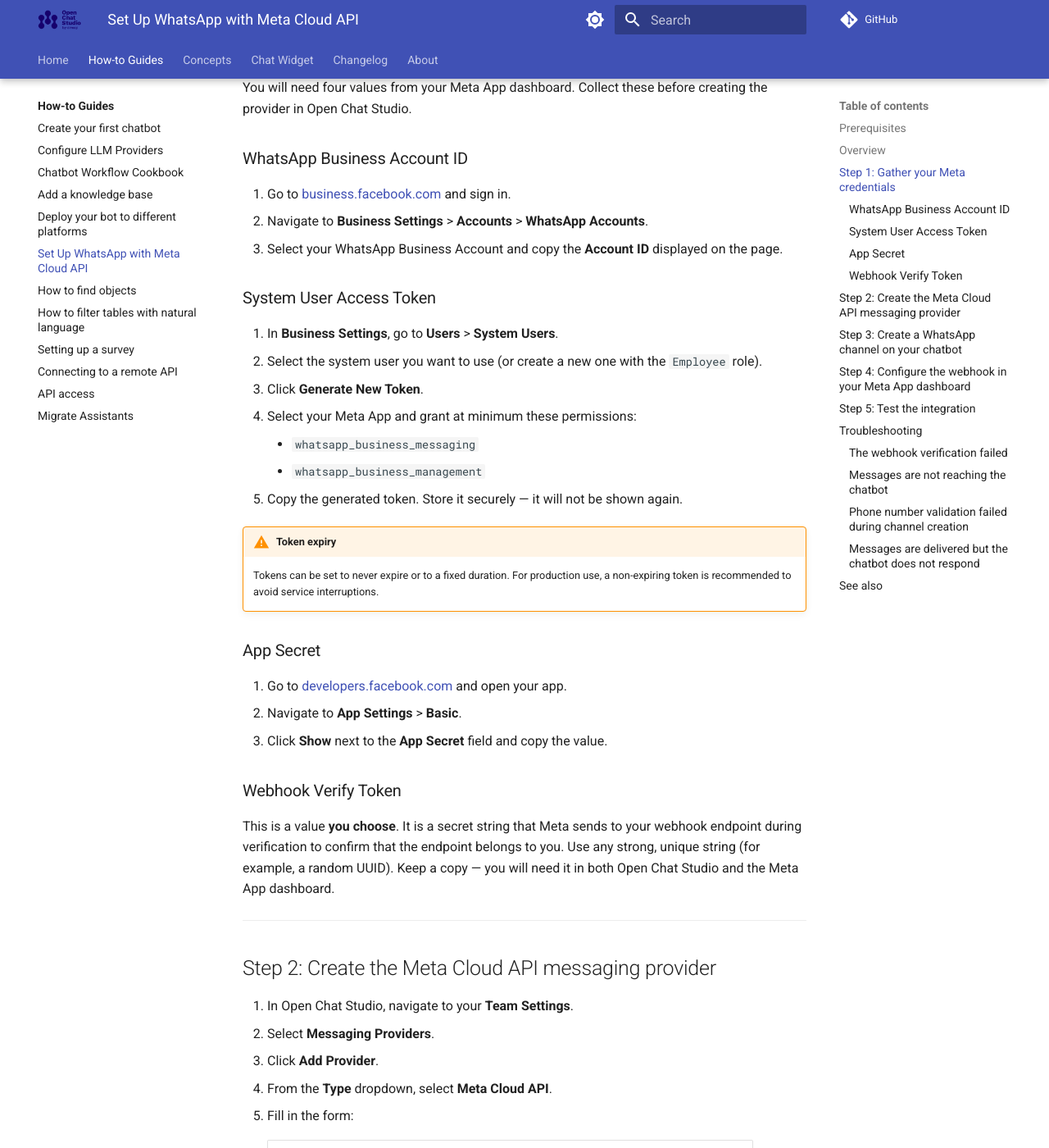
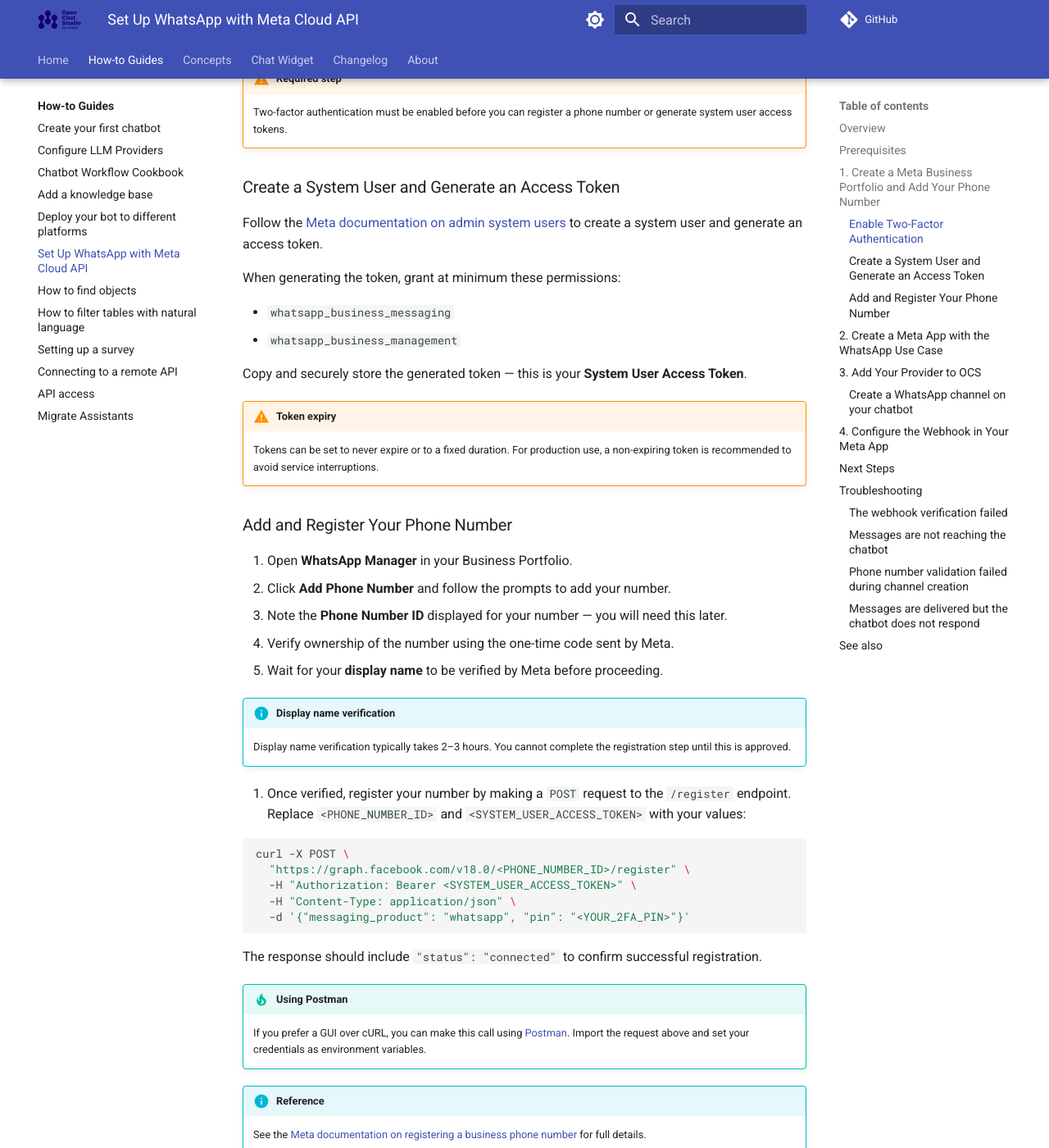
Before and after one commit to dimagi/open-chat-studio-docs, an MkDocs documentation site: the page built from docs/how-to/whatsapp_meta_cloud_api.md, in a window 1280 px wide and 1400 px high, scrolled down 1051 px. Shown: the whole window at 82% size. Built offline with MkDocs 1.6.1 and Material for MkDocs 9.7.7, drawn with Linux system fonts in a browser that asks for light colours; a script that is not in the unit is left out; comment, search, counter and statistics services are not loaded; some of the changed text lies outside the part shown.

Commit message:
Add Meta-side setup instructions to WhatsApp Meta Cloud API guide
Co-authored-by: Chris Smit <SmittieC@users.noreply.github.com>

````diff
--- a/docs/how-to/whatsapp_meta_cloud_api.md
+++ b/docs/how-to/whatsapp_meta_cloud_api.md
@@ -1,92 +1,127 @@
 # Set Up WhatsApp with Meta Cloud API
 
-This guide walks you through connecting a chatbot to WhatsApp using the **Meta Cloud API** messaging provider. This integration connects Open Chat Studio directly to the WhatsApp Business Platform, without routing traffic through a third-party intermediary such as Twilio or Turn.io.
+This guide walks you through connecting a WhatsApp number to Open Chat Studio (OCS) using the **Meta Cloud API**. This is an alternative to using Twilio or Turn.io as your WhatsApp provider.
 
 !!! note "Current limitations"
     Phase 1 of this integration supports **text messages only**. Audio message support is planned for a future release.
 
+## Overview
+
+Setting up a WhatsApp channel via Meta Cloud API involves four main stages:
+
+1. [Create a Meta Business Portfolio and add your phone number](#1-create-a-meta-business-portfolio-and-add-your-phone-number)
+2. [Create a Meta App with the WhatsApp use case](#2-create-a-meta-app-with-the-whatsapp-use-case)
+3. [Add your provider to OCS](#3-add-your-provider-to-ocs)
+4. [Configure the webhook in your Meta App](#4-configure-the-webhook-in-your-meta-app)
+
 ## Prerequisites
 
-Before you begin, ensure you have the following:
-
-- An active [Meta for Developers](https://developers.facebook.com/) account
-- A [WhatsApp Business Account (WABA)](https://business.facebook.com/) with at least one registered phone number
-- A **System User Access Token** with the `whatsapp_business_messaging` and `whatsapp_business_management` permissions
-- Your **App Secret** from your Meta App dashboard
-- Admin access to your Open Chat Studio team
-
-## Overview
-
-Setting up the Meta Cloud API integration involves three stages:
-
-1. **Create a Meta Cloud API messaging provider** in Open Chat Studio with your Meta credentials.
-2. **Create a WhatsApp channel** on your chatbot using the new provider.
-3. **Configure the webhook** in your Meta App dashboard to forward incoming messages to Open Chat Studio.
+- A Meta Business Portfolio (formerly Meta Business Manager)
+- A phone number to register with WhatsApp (must not already be active on WhatsApp)
+- Access to a tool for making API calls (e.g., cURL or Postman)
+- Admin access to your OCS team
 
 ---
 
-## Step 1: Gather your Meta credentials
+## 1. Create a Meta Business Portfolio and Add Your Phone Number
 
-You will need four values from your Meta App dashboard. Collect these before creating the provider in Open Chat Studio.
+### Enable Two-Factor Authentication
 
-### WhatsApp Business Account ID
+Before proceeding, log in to [Meta Business Manager](https://business.facebook.com) and enable two-factor authentication (2FA) in the **Security Center**.
 
-1. Go to [business.facebook.com](https://business.facebook.com/) and sign in.
-2. Navigate to **Business Settings** > **Accounts** > **WhatsApp Accounts**.
-3. Select your WhatsApp Business Account and copy the **Account ID** displayed on the page.
+!!! warning "Required step"
+    Two-factor authentication must be enabled before you can register a phone number or generate system user access tokens.
 
-### System User Access Token
+### Create a System User and Generate an Access Token
 
-1. In **Business Settings**, go to **Users** > **System Users**.
-2. Select the system user you want to use (or create a new one with the `Employee` role).
-3. Click **Generate New Token**.
-4. Select your Meta App and grant at minimum these permissions:
-    - `whatsapp_business_messaging`
-    - `whatsapp_business_management`
-5. Copy the generated token. Store it securely — it will not be shown again.
+Follow the [Meta documentation on admin system users](https://developers.facebook.com/documentation/business-messaging/whatsapp/access-tokens#admin-system-users) to create a system user and generate an access token.
+
+When generating the token, grant at minimum these permissions:
+
+- `whatsapp_business_messaging`
+- `whatsapp_business_management`
+
+Copy and securely store the generated token — this is your **System User Access Token**.
 
 !!! warning "Token expiry"
     Tokens can be set to never expire or to a fixed duration. For production use, a non-expiring token is recommended to avoid service interruptions.
 
-### App Secret
+### Add and Register Your Phone Number
 
-1. Go to [developers.facebook.com](https://developers.facebook.com/) and open your app.
-2. Navigate to **App Settings** > **Basic**.
-3. Click **Show** next to the **App Secret** field and copy the value.
+1. Open **WhatsApp Manager** in your Business Portfolio.
+2. Click **Add Phone Number** and follow the prompts to add your number.
+3. Note the **Phone Number ID** displayed for your number — you will need this later.
+4. Verify ownership of the number using the one-time code sent by Meta.
+5. Wait for your **display name** to be verified by Meta before proceeding.
 
-### Webhook Verify Token
+!!! info "Display name verification"
+    Display name verification typically takes 2–3 hours. You cannot complete the registration step until this is approved.
 
-This is a value **you choose**. It is a secret string that Meta sends to your webhook endpoint during verification to confirm that the endpoint belongs to you. Use any strong, unique string (for example, a random UUID). Keep a copy — you will need it in both Open Chat Studio and the Meta App dashboard.
+6. Once verified, register your number by making a `POST` request to the `/register` endpoint. Replace `<PHONE_NUMBER_ID>` and `<SYSTEM_USER_ACCESS_TOKEN>` with your values:
+
+```bash
+curl -X POST \
+  "https://graph.facebook.com/v18.0/<PHONE_NUMBER_ID>/register" \
+  -H "Authorization: Bearer <SYSTEM_USER_ACCESS_TOKEN>" \
+  -H "Content-Type: application/json" \
+  -d '{"messaging_product": "whatsapp", "pin": "<YOUR_2FA_PIN>"}'
+```
+
+The response should include `"status": "connected"` to confirm successful registration.
+
+!!! tip "Using Postman"
+    If you prefer a GUI over cURL, you can make this call using [Postman](https://www.postman.com/). Import the request above and set your credentials as environment variables.
+
+!!! info "Reference"
+    See the [Meta documentation on registering a business phone number](https://developers.facebook.com/documentation/business-messaging/whatsapp/business-phone-numbers/registration) for full details.
 
 ---
 
-## Step 2: Create the Meta Cloud API messaging provider
+## 2. Create a Meta App with the WhatsApp Use Case
 
-1. In Open Chat Studio, navigate to your **Team Settings**.
-2. Select **Messaging Providers**.
-3. Click **Add Provider**.
-4. From the **Type** dropdown, select **Meta Cloud API**.
-5. Fill in the form:
+1. Follow the [Meta WhatsApp get-started guide](https://developers.facebook.com/documentation/business-messaging/whatsapp/get-started) to create a new Meta App.
+2. When prompted to select a use case, choose **WhatsApp**.
+3. Link the app to your Business Portfolio.
+4. Once the app is created, navigate to **App Settings** > **Basic** and note the following values:
+    - **App ID**
+    - **App Secret** — click **Show** to reveal it and store it securely.
 
-    | Field | Value |
-    |---|---|
-    | Name | A label to identify this provider (e.g., `My WhatsApp Business`) |
-    | WhatsApp Business Account ID | The Account ID from Step 1 |
-    | System User Access Token | The access token from Step 1 |
-    | App Secret | The App Secret from Step 1 |
-    | Webhook Verify Token | The verify token you chose in Step 1 |
+---
 
-6. Click **Save**.
+## 3. Add Your Provider to OCS
+
+Before connecting OCS to Meta, you need to configure a messaging provider in OCS. Gather the following values:
+
+| Value | Where to find it |
+|---|---|
+| `WhatsApp Business Account ID` | In Business Settings > Accounts > WhatsApp Accounts, select your account and copy the **Account ID** |
+| `App Secret` | **Meta App** > **App Settings** > **Basic** > **App Secret** |
+| `Webhook Verify Token` | A random string you generate yourself (see note below) |
+| `System User Access Token` | Generated in [Step 1](#create-a-system-user-and-generate-an-access-token) |
+
+!!! tip "Generating a webhook verify token"
+    The `Webhook Verify Token` is a secret string you create. It can be any random string (e.g., a UUID). Keep a copy — you will need it when configuring the webhook in Step 4.
+
+To add the provider in OCS:
+
+1. Navigate to your **Team Settings** in OCS.
+2. Go to **Messaging Providers** and click **Add Provider**.
+3. From the **Type** dropdown, select **Meta Cloud API**.
+4. Fill in the form with the values gathered above:
+    - **Name** — a label to identify this provider (e.g., `My WhatsApp Business`)
+    - **WhatsApp Business Account ID**
+    - **System User Access Token**
+    - **App Secret**
+    - **Webhook Verify Token**
+5. Click **Save**.
 
 The provider is now available to use when creating channels.
 
----
-
-## Step 3: Create a WhatsApp channel on your chatbot
+### Create a WhatsApp channel on your chatbot
 
 1. Navigate to the **Chatbot** you want to deploy to WhatsApp.
 2. Click the **+** (plus) icon to add a channel and select **WhatsApp**.
-3. In the **Messaging Provider** field, select the Meta Cloud API provider you created in Step 2.
+3. In the **Messaging Provider** field, select the Meta Cloud API provider you just created.
 4. Enter the **WhatsApp phone number** associated with your WhatsApp Business Account (include the country code, for example `+12025550123`).
 5. Click **Create**.
 
@@ -97,7 +132,10 @@ Open Chat Studio validates the phone number against your WhatsApp Business Accou
 
 ---
 
-## Step 4: Configure the webhook in your Meta App dashboard
+## 4. Configure the Webhook in Your Meta App
+
+!!! warning "Order matters"
+    Only configure the webhook in Meta after the messaging provider has been saved in OCS. Meta verifies the webhook immediately, and OCS needs the provider to exist in order to respond successfully.
 
 Open Chat Studio uses a **single global webhook endpoint** for all Meta Cloud API channels:
 
@@ -110,25 +148,33 @@ https://openchatstudio.com/api/channels/meta/
 
 To configure the webhook:
 
-1. Go to [developers.facebook.com](https://developers.facebook.com/) and open your app.
-2. In the left sidebar, click **WhatsApp** > **Configuration**.
+1. Open your Meta App in the [Meta Developer Portal](https://developers.facebook.com/).
+2. In the left sidebar, navigate to **WhatsApp** > **Configuration**.
 3. Under **Webhook**, click **Edit**.
 4. Enter the following values:
 
     | Field | Value |
     |---|---|
     | Callback URL | `https://openchatstudio.com/api/channels/meta/` |
-    | Verify Token | The verify token you chose in Step 1 |
+    | Verify Token | The `Webhook Verify Token` you created in Step 3 |
 
-5. Click **Verify and Save**. Meta will send a verification request to the endpoint. Open Chat Studio will respond automatically if the verify token matches.
-6. After verification succeeds, subscribe to the **`messages`** webhook field under **Webhook Fields**.
+5. Click **Verify and Save**. Meta will send a verification request to OCS to confirm the token matches.
+6. Once verified, subscribe to the **`messages`** webhook field to ensure incoming messages are forwarded to OCS.
+
+!!! info "Reference"
+    See the [Meta documentation on configuring webhooks](https://developers.facebook.com/documentation/business-messaging/whatsapp/webhooks/create-webhook-endpoint#configure-webhooks) for detailed instructions.
+
+!!! warning "Webhook verification"
+    If the verification step fails, double-check that the `Webhook Verify Token` in the Meta portal exactly matches the value saved in your OCS provider configuration.
 
 !!! warning "Self-hosted instances"
     If you are running a self-hosted instance of Open Chat Studio, replace `https://openchatstudio.com` with your own domain. The path `/api/channels/meta/` remains the same.
 
 ---
 
-## Step 5: Test the integration
+## Next Steps
+
+Once your webhook is verified and the subscription is active, your Meta Cloud API provider is ready to use.
 
 1. Send a WhatsApp message from a personal WhatsApp account to the business phone number you configured.
 2. The chatbot should respond within a few seconds.
@@ -159,6 +205,7 @@ To configure the webhook:
 
 - Confirm the chatbot is active and has a working LLM provider configured.
 - Check that the channel is linked to the correct chatbot.
+- Check the **Webhook Logs** in your Meta App dashboard to see whether delivery attempts are succeeding or returning errors.
 
 ---
 
````
Also changed, not shown: other parts of docs/how-to/whatsapp_meta_cloud_api.md (+1 -1 lines).
